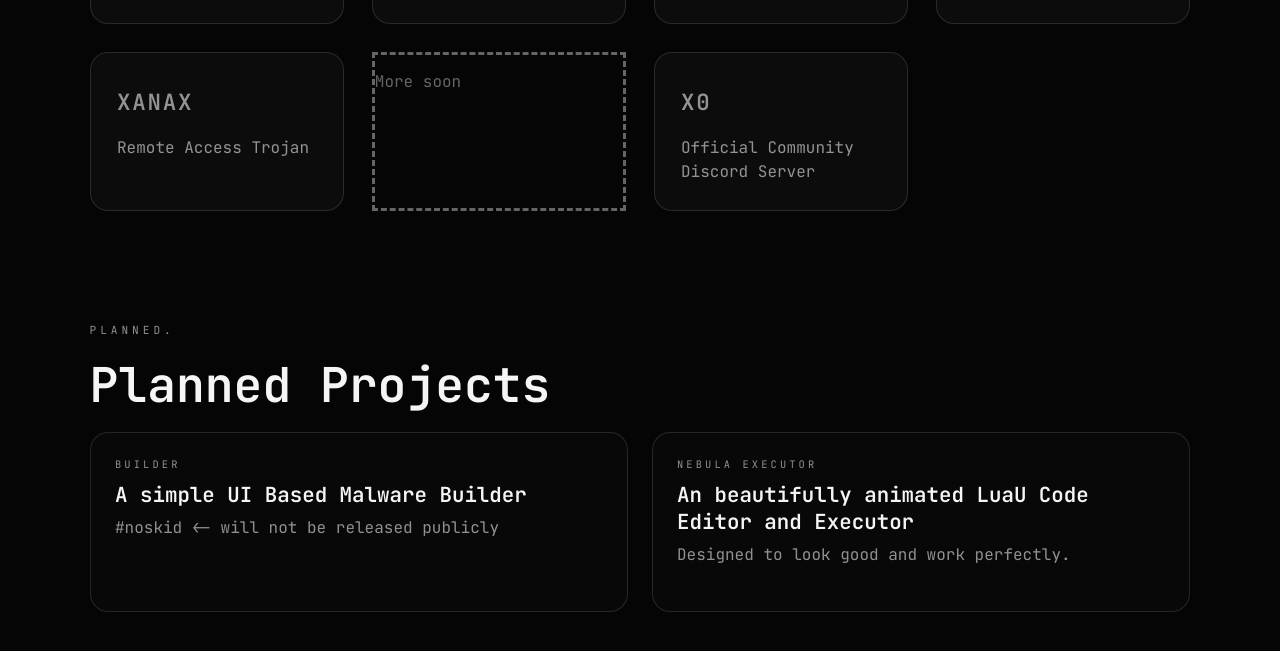
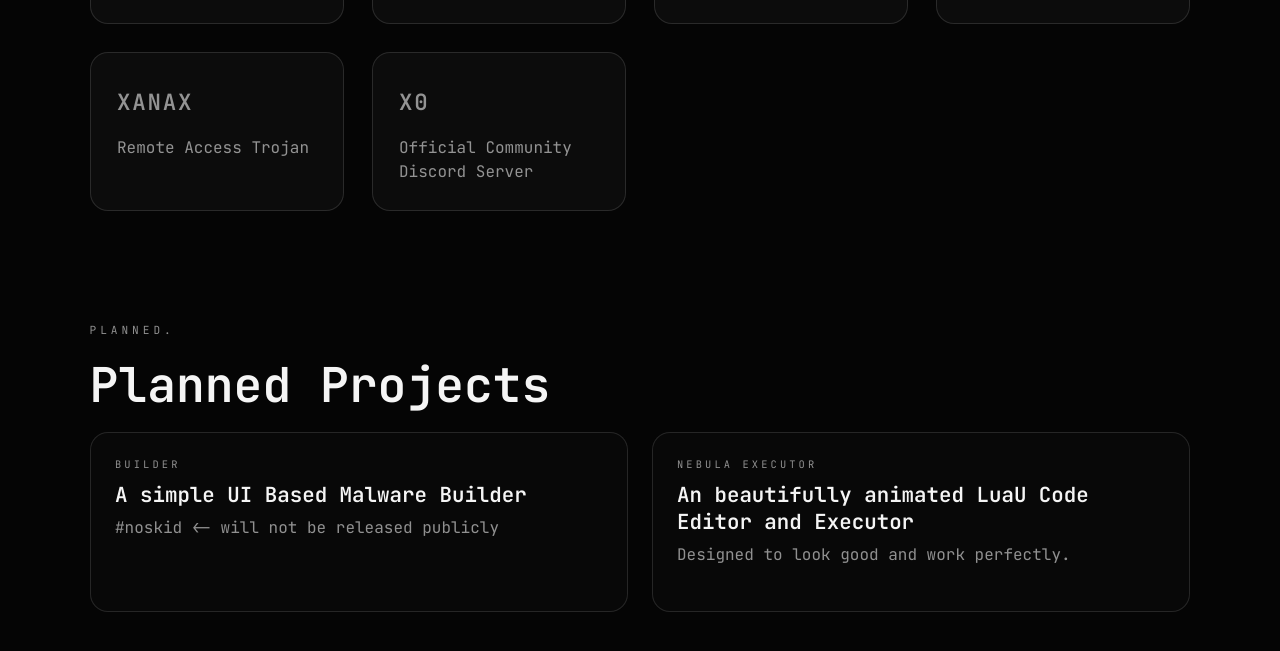
Before and after one commit to Xan0GDI/xano, a plain HTML site: page index.html in a window 1280 px wide. Shown: the part 1421-2072 px from the top of the page. Drawn offline with Linux system fonts and the light colour scheme; animation ran at ten frames a second.

Commit message:
removed da ghost

```diff
--- a/index.html
+++ b/index.html
@@ -120,11 +120,6 @@
           </header>
           <p class="card-note">Remote Access Trojan</p>
         </article>
-        <article class="project-card ghost" aria-hidden="true">
-          <header>
-            <p>More soon</p>
-          </header>
-        </article>
         <article class="project-card tile" role="button" tabindex="0"
                  data-title="X0"
                  data-description="Our official discord server. https://discord.gg/xo-net"
```
